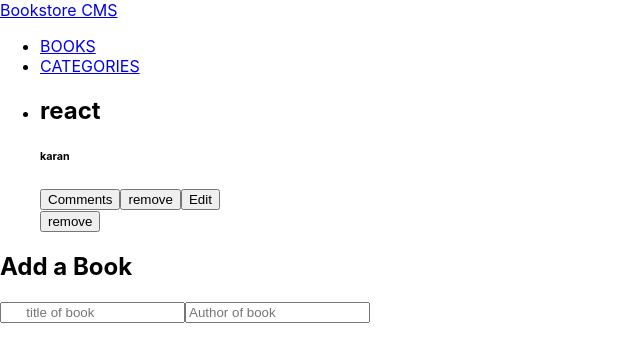
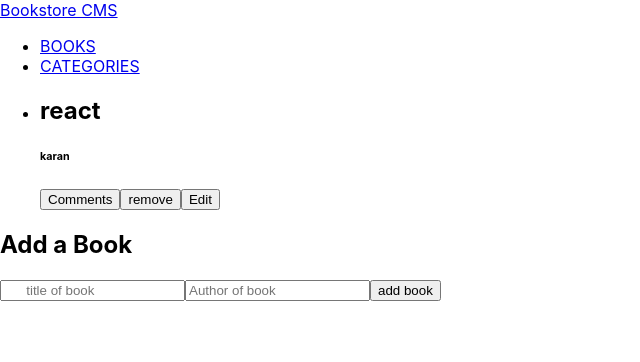
Before and after one commit to karanJ2212/bookstore_app, a React (Create React App) app: page / in a window 1280 px wide. Shown: the top 362 px of the page, without its empty margins (0-640 px from the left). Built offline with nearby package versions, Linux system fonts and the light colour scheme.

Commit message:
added book add button

```diff
--- a/src/components/Addbook.js
+++ b/src/components/Addbook.js
@@ -3,6 +3,8 @@ import React from 'react';
 export default function Addbook() {
   return (
     <div>
+      <form action="submit">
+
         <h2>Add a Book</h2>
         <input
           type="text"
@@ -10,6 +12,8 @@ export default function Addbook() {
       title of book"
         />
         <input type="text" placeholder="Author of book" />
+        <button type="submit">add book</button>
+      </form>
     </div>
   );
 }
--- a/src/components/Books.js
+++ b/src/components/Books.js
@@ -13,9 +13,6 @@ export default function Books() {
           <li key={book.title + book.autor}>
             <Book title={book.title} author={book.author} />
 
-            <button className="remove" type="button">
-              remove
-            </button>
           </li>
         ))}
       </ul>
```
Lines whose indentation alone changed are shown as unchanged.
